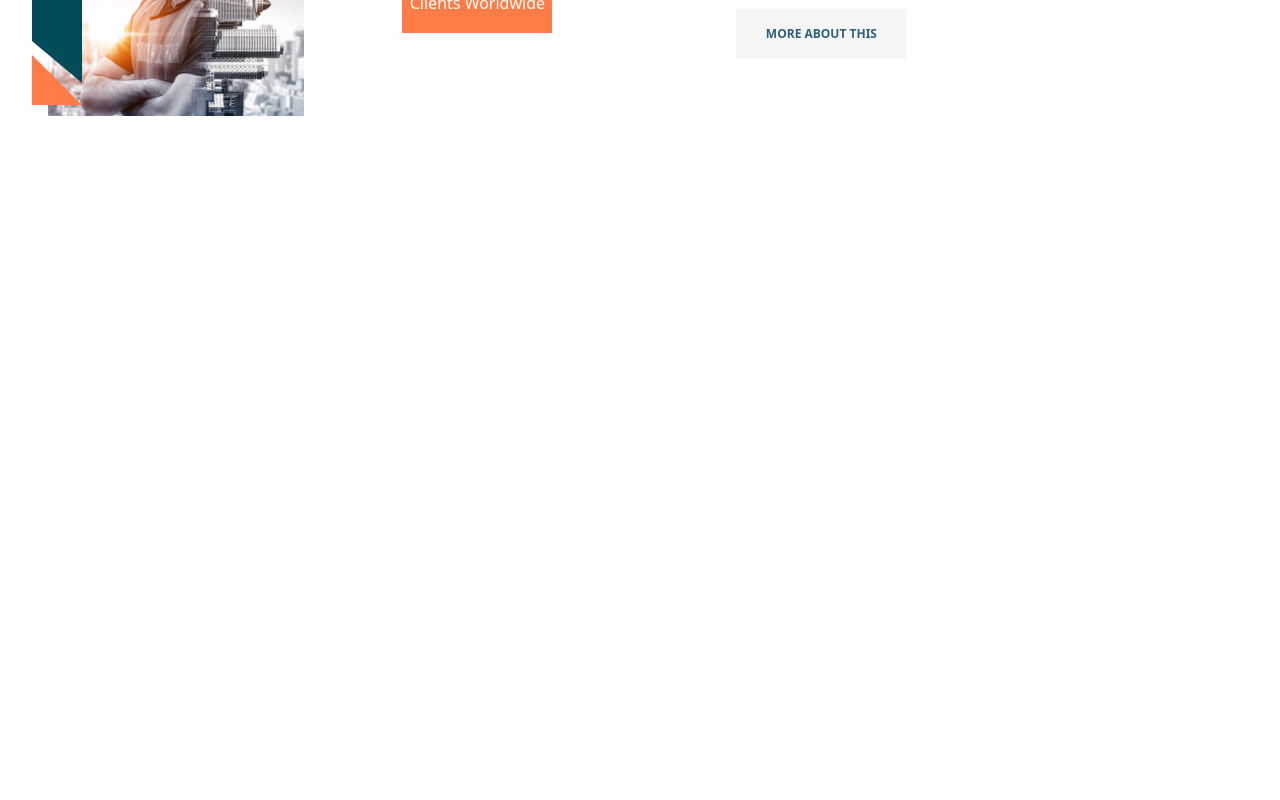
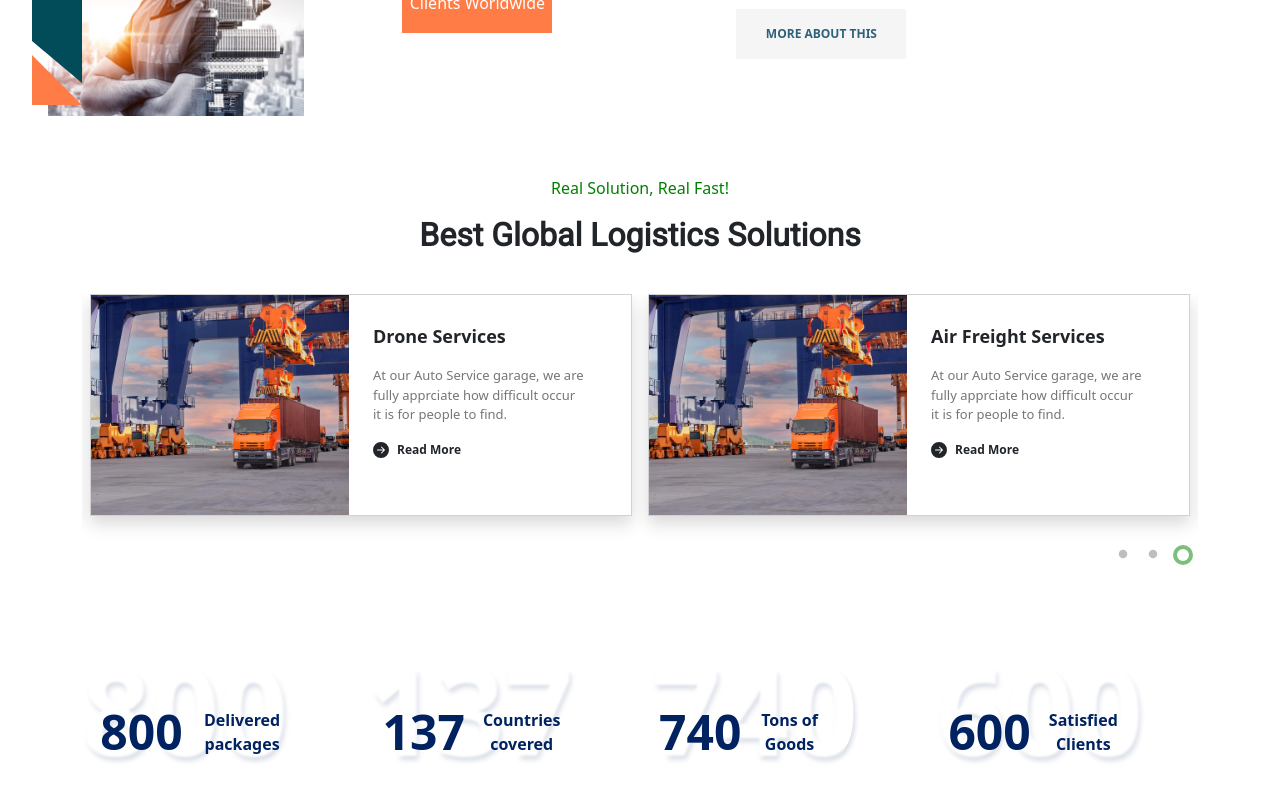
Before and after one commit to mrmuhannadh/xiteb_practical, a React (Create React App) app: page / in a window 1280 px wide. Shown: the part 1166-1966 px from the top of the page. Before the commit the page ends 1342 px from the top, so only its background shows below. Built offline with nearby package versions, Linux system fonts and the light colour scheme.

Commit message:
stat section done

```diff
--- a/package.json
+++ b/package.json
@@ -10,12 +10,16 @@
     "@testing-library/jest-dom": "^5.17.0",
     "@testing-library/react": "^13.4.0",
     "@testing-library/user-event": "^13.5.0",
+    "animate.css": "^4.1.1",
     "bootstrap": "^5.3.3",
     "react": "^18.3.1",
+    "react-animate-on-scroll": "^2.1.9",
     "react-bootstrap": "^2.10.2",
     "react-bootstrap-icons": "^1.11.4",
     "react-dom": "^18.3.1",
     "react-scripts": "5.0.1",
+    "react-slick": "^0.30.2",
+    "slick-carousel": "^1.8.1",
     "web-vitals": "^2.1.4"
   },
   "scripts": {
--- a/src/App.css
+++ b/src/App.css
@@ -36,3 +36,7 @@
     transform: rotate(360deg);
   }
 }
+
+.ccc{
+  background-color: red;
+}
--- a/src/App.js
+++ b/src/App.js
@@ -3,6 +3,9 @@ import DashboardPage from "./pages/dashboard";
 import "bootstrap/dist/css/bootstrap.min.css";
 import "@fontsource/roboto";
 import "@fontsource/roboto-mono";
+import "slick-carousel/slick/slick.css";
+import "slick-carousel/slick/slick-theme.css";
+import "animate.css/animate.compat.css";
 
 function App() {
   return (
--- /dev/null
+++ b/src/components/dashboard/StatsSection/statSectionItem.js
@@ -0,0 +1,22 @@
+import React, { Component } from "react";
+import "./style.css";
+
+class StatSectionItem extends Component {
+  render() {
+    const { amount, description } = this.props;
+
+    return (
+      <div className="col-md-3 d-flex align-items-center justify-content-start">
+        <div className="backgroundContainer">{amount}</div>
+        <div className="foregroundContainer">
+          <div className="d-flex align-items-center justify-content-center">
+            <div className=" countText">{amount}</div>
+            <div className=" descriptionText">{description}</div>
+          </div>
+        </div>
+      </div>
+    );
+  }
+}
+
+export default StatSectionItem;
--- /dev/null
+++ b/src/components/dashboard/StatsSection/statsSectionComponent.js
@@ -0,0 +1,20 @@
+import React, { Component } from "react";
+import "./style.css";
+import StatSectionItem from "./statSectionItem";
+
+class StatsSectionComponent extends Component {
+  render() {
+    return (
+      <div className="container">
+        <div className="row statContatiner">
+          <StatSectionItem amount="800" description="Delivered packages" />
+          <StatSectionItem amount="137" description="Countries covered" />
+          <StatSectionItem amount="740" description="Tons of Goods" />
+          <StatSectionItem amount="600" description="Satisfied Clients" />
+        </div>
+      </div>
+    );
+  }
+}
+
+export default StatsSectionComponent;
--- /dev/null
+++ b/src/components/dashboard/StatsSection/style.css
@@ -0,0 +1,40 @@
+.statContatiner{
+ padding-top: 10vh;
+ min-height: 35vh;
+ position: relative;
+}
+
+.backgroundContainer{
+  position: relative;
+  font-size: 120px;
+  font-weight: bold;
+  height: 100%;
+  color: white;
+  text-shadow: 2px 4px 4px rgba(0, 34, 97, 0.15);
+
+}
+
+.foregroundContainer{
+  padding-top: 3vh;
+  position: absolute;
+  background-color: transparent;
+  color: rgb(0, 34, 97);
+  backdrop-filter: blur(1px);
+
+}
+
+
+.countText{
+  font-size: 3rem;
+  font-weight: bold;
+  padding: 0;
+  margin: 0;
+}
+
+.descriptionText{
+  font-size: 1rem;
+  font-weight: 800;
+    padding: 0;
+  margin: 0;
+  width: 50%;
+}
--- /dev/null
+++ b/src/components/dashboard/ourServicesSection/serviceSection.js
@@ -0,0 +1,20 @@
+import React, { Component } from "react";
+import "./style.css";
+import SliderComponent from "./slider";
+
+class ServiceSection extends Component {
+  render() {
+    return (
+      <>
+        <div className="justify-content-center text-center">
+          <p style={{ color: "green" }}>Real Solution, Real Fast!</p>
+
+          <h2 className="headingStyle">Best Global Logistics Solutions</h2>
+        </div>
+        <SliderComponent />
+      </>
+    );
+  }
+}
+
+export default ServiceSection;
--- /dev/null
+++ b/src/components/dashboard/ourServicesSection/slider.js
@@ -0,0 +1,89 @@
+import React, { Component } from "react";
+import Slider from "react-slick";
+import "./style.css";
+import SliderItem from "./sliderItem";
+import imageTest from "../../../assets/slider/JPG/slider1.jpg";
+
+class SliderComponent extends Component {
+  render() {
+    const settings = {
+      dots: true,
+      infinite: true,
+      speed: 500,
+      slidesToShow: 2,
+      slidesToScroll: 2,
+      autoplay: true,
+      autoplaySpeed: 2000,
+      appendDots: (dots) => (
+        <div className="">
+          <ul
+            style={{ margin: "0px" }}
+            className="d-flex justify-content-end dotsBg"
+          >
+            {" "}
+            {dots}{" "}
+          </ul>
+        </div>
+      ),
+    };
+
+    return (
+      <div>
+        <div className="container slider-container">
+          <Slider {...settings}>
+            <div>
+              <SliderItem
+                image={imageTest}
+                topicText="Air Freight Services"
+                bodyText="At our Auto Service garage, we are fully apprciate how difficult
+                occur it is for people to find."
+              />
+            </div>
+            <div>
+              <SliderItem
+                image={imageTest}
+                topicText="Drone Services"
+                bodyText="At our Auto Service garage, we are fully apprciate how difficult
+                occur it is for people to find."
+              />
+            </div>
+            <div>
+              <SliderItem
+                image={imageTest}
+                topicText="Drone Services"
+                bodyText="At our Auto Service garage, we are fully apprciate how difficult
+                occur it is for people to find."
+              />
+            </div>
+            <div>
+              <SliderItem
+                image={imageTest}
+                topicText="Air Freight Services"
+                bodyText="At our Auto Service garage, we are fully apprciate how difficult
+                occur it is for people to find."
+              />
+            </div>
+            <div>
+              <SliderItem
+                image={imageTest}
+                topicText="Drone Services"
+                bodyText="At our Auto Service garage, we are fully apprciate how difficult
+                occur it is for people to find."
+              />
+            </div>
+            <div>
+              <SliderItem
+                image={imageTest}
+                topicText="Air Freight Services"
+                bodyText="At our Auto Service garage, we are fully apprciate how difficult
+                occur it is for people to find."
+              />
+            </div>
+          </Slider>
+        </div>
+      </div>
+    );
+  }
+}
+
+export default SliderComponent;
--- /dev/null
+++ b/src/components/dashboard/ourServicesSection/sliderItem.js
@@ -0,0 +1,30 @@
+import React, { Component } from "react";
+import Card from "react-bootstrap/Card";
+import { ArrowRightCircleFill } from "react-bootstrap-icons";
+
+class SliderItem extends Component {
+  render() {
+    const { image, topicText, bodyText } = this.props;
+    return (
+      <Card className="d-flex mx-2 sliderCardContainer shadow mb-4 bg-white">
+        <div className="row">
+          <div className="col-md-6 ">
+            <Card.Img variant="top" src={image} className="sliderImageC" />
+          </div>
+          <div className="col-md-5 sliderCardTextContainer">
+            <Card.Text>
+              <span className="sliderItemHeading">{topicText}</span>
+              <p className="sliderItemBody">{bodyText}</p>
+              <div className="d-flex align-items-center readMoreContainer">
+                <ArrowRightCircleFill />{" "}
+                <span className="px-2 readMoreText">Read More</span>
+              </div>
+            </Card.Text>
+          </div>
+        </div>
+      </Card>
+    );
+  }
+}
+
+export default SliderItem;
--- /dev/null
+++ b/src/components/dashboard/ourServicesSection/style.css
@@ -0,0 +1,72 @@
+.headingStyle{
+  font-weight: bold;
+  font-family: "Roboto";
+  margin-bottom: 5vh;
+}
+
+.customDotsContainer{
+  display: flex;
+  align-items: end;
+  justify-content: end;
+  max-width: 100vw;
+}
+
+.customDots{
+  border-radius: 50%;
+}
+
+.slick-dots li button:before {
+  font-size: 10px !important;
+}
+
+.slick-dots li.slick-active button:before {
+  color: transparent !important;
+  font-size: 15px !important;
+  border: solid 4px rgb(80, 170, 80);
+  border-radius: 50%;
+  padding: 0;
+  margin: 0;
+}
+
+.dotsBg{
+  left: 0;
+}
+
+.sliderCardContainer{
+  border-radius: 0 !important;}
+
+.sliderCardTextContainer {
+  padding-top: 5%;
+  margin-right: 5%;
+  text-align: start;
+  display: flex;
+
+}
+
+.sliderImageC {
+  border-radius: 0 !important;
+  object-fit: cover;
+  height: 100%;
+  width: 100%;
+}
+
+.readMoreContainer{
+  padding-bottom: 7vh;
+
+}
+
+.sliderItemBody{
+  padding-top: 2vh;
+  font-size: 13px;
+  color: rgb(119, 118, 118);
+}
+
+.sliderItemHeading{
+  font-weight: bold;
+  font-size: 18px;
+}
+
+.readMoreText{
+  font-weight: bold;
+  font-size: 12px;
+}
--- a/src/pages/dashboard.js
+++ b/src/pages/dashboard.js
@@ -2,6 +2,9 @@ import React, { Component } from "react";
 import Header from "../components/dashboard/headerAndSlider/header";
 import WelcomeSection from "../components/dashboard/welcomeSection/welcomeSection";
 import Slider from "../components/dashboard/headerAndSlider/slider";
+import ServiceSection from "../components/dashboard/ourServicesSection/serviceSection";
+import StatsSectionComponent from "../components/dashboard/StatsSection/statsSectionComponent";
+import ScrollAnimation from "react-animate-on-scroll";
 
 class DashboardPage extends Component {
   render() {
@@ -9,7 +12,12 @@ class DashboardPage extends Component {
       <div>
         <Header />
         <Slider />
-        <WelcomeSection />
+        <ScrollAnimation animateIn="fadeIn" animateOut="fadeOut">
+          <WelcomeSection />
+        </ScrollAnimation>
+        <ServiceSection />
+
+        <StatsSectionComponent />
       </div>
     );
   }
```
Also changed, not shown: 1 other file (tests, documents, lock files or other folders).
